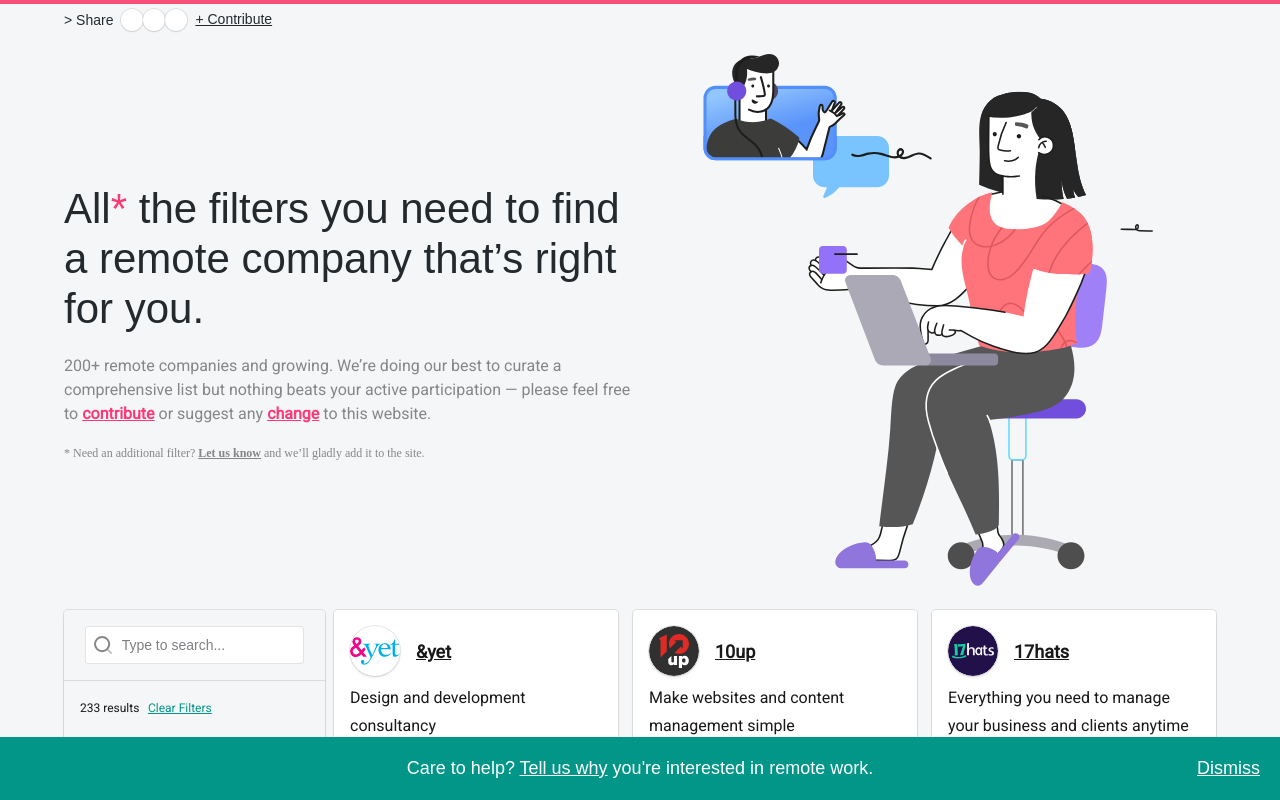
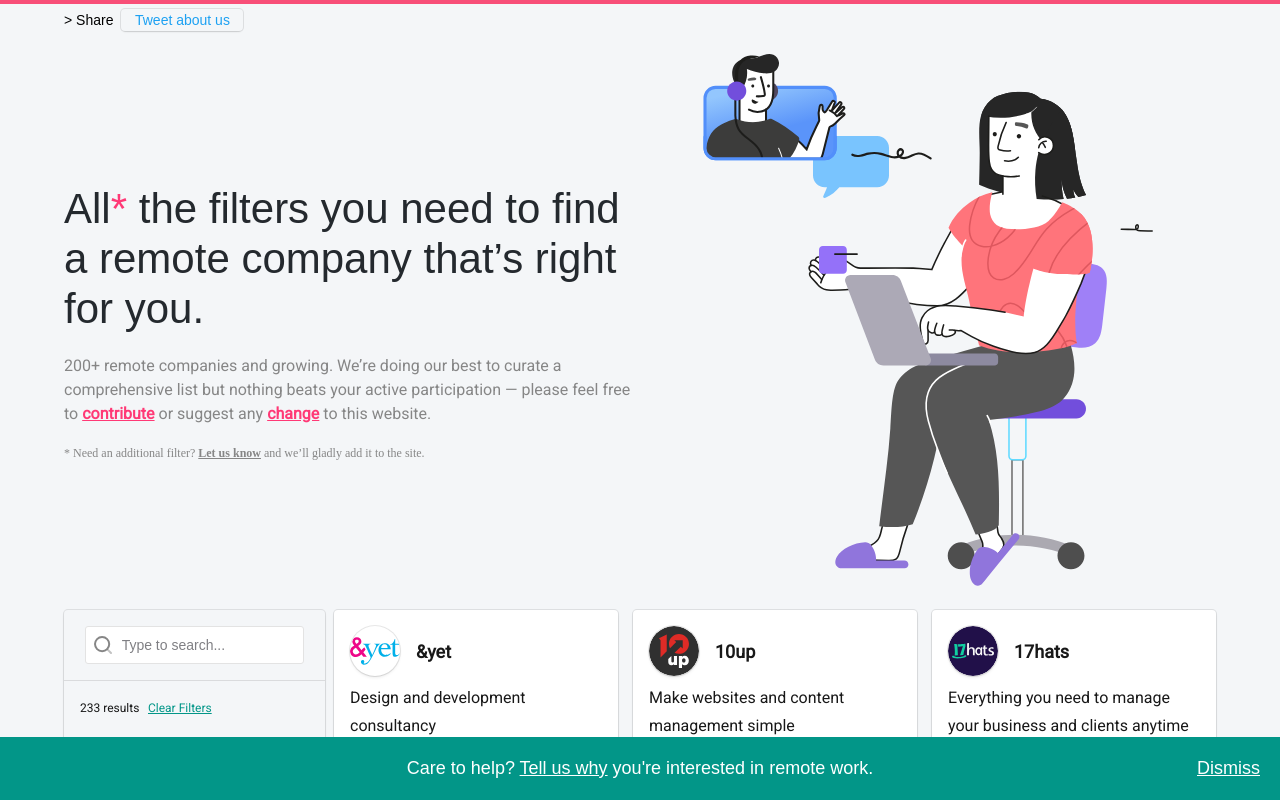
Before and after one commit to simonagolebiewski/remoteDirectory, a Vue app: page / in a window 1280 px wide. Built offline with nearby package versions, Linux system fonts and the light colour scheme.

Commit message:
added ga tracking and misc fixes

```diff
--- a/package.json
+++ b/package.json
@@ -13,6 +13,7 @@
     "gulp": "^4.0.0",
     "jquery": "^3.3.1",
     "vue": "^2.5.2",
+    "vue-analytics": "^5.16.1",
     "vue-router": "^3.0.1"
   },
   "devDependencies": {
--- a/src/components/Header.vue
+++ b/src/components/Header.vue
@@ -3,10 +3,8 @@
   <div class="header-container__border-top"></div>
   <div class="header-container__share-links">
     <div class="header-container__share-links__share">> Share</div>
-    <a href="#"><div class="header-container__share-links__icon"></div></a>
-    <a href="#"><div class="header-container__share-links__icon"></div></a>
-    <a href="#"><div class="header-container__share-links__icon"></div></a>
-    <a href="#" class="header-container__share-links__contribute">+ Contribute</a>
+    <a href="https://twitter.com/intent/tweet?url=http%3A%2F%2Fhiringremote.ly&text=Looking%20for%20a%20remote%20job%3F%20This%20site%20let's%20you%20efficiently%20find%20remote%20companies%20that%20are%20uniquely%20suited%20to%20you%20and%20your%20needs."><div class="header-container__share-links__icon">Tweet about us</div></a>
+  </div>
   </div>
 </div>
 </template>
@@ -41,10 +39,17 @@
     }
     &__icon {
       height: 22px;
-      width: 22px;
-      border-radius: 100%;
-      background: #FFFFFF;
+      width: 122px;
+      border-radius: 4px;
+      background: #F4F6F8;
+      text-align: center;
+      line-height: 22px;
       box-shadow: 0 2px 3px -2px rgba(24,24,24,0.20), 0 0 0 1px rgba(24,24,24,0.10);
+      color: #1DA1F2;
+      &:hover {
+        background: #fff;
+        text-decoration: underline;
+      }
     }
     &__contribute {
       margin-left: 8px;
@@ -56,7 +61,6 @@
       display: inline-block;
       font-family: 'Roboto-Bold', sans-serif;
       font-size: 14px;
-      color: #24292E;
       vertical-align: middle;
     }
   }
--- a/src/components/ItemCard.vue
+++ b/src/components/ItemCard.vue
@@ -4,8 +4,8 @@
         <div class="company-icon">
           <img :src="item.logo" alt="Logo"/>
         </div>
-        <a href="#" class="name">{{ item.name}}</a>
-        <a href="#" class="external-link"></a>
+        <a class="name">{{ item.name}}</a>
+        <a class="external-link"></a>
         <span class="description">{{item.description}}</span>
       </a>
       <div class="bottom-half">
--- a/src/main.js
+++ b/src/main.js
@@ -3,8 +3,13 @@
 import Vue from 'vue';
 import App from './App';
 import router from './router';
+import VueAnalytics from 'vue-analytics';
 
 Vue.config.productionTip = false;
+
+Vue.use(VueAnalytics, {
+  id: 'UA-130120805-1'
+})
 
 /* eslint-disable no-new */
 new Vue({
```
Also changed, not shown: 1 other file (tests, documents, lock files or other folders).
